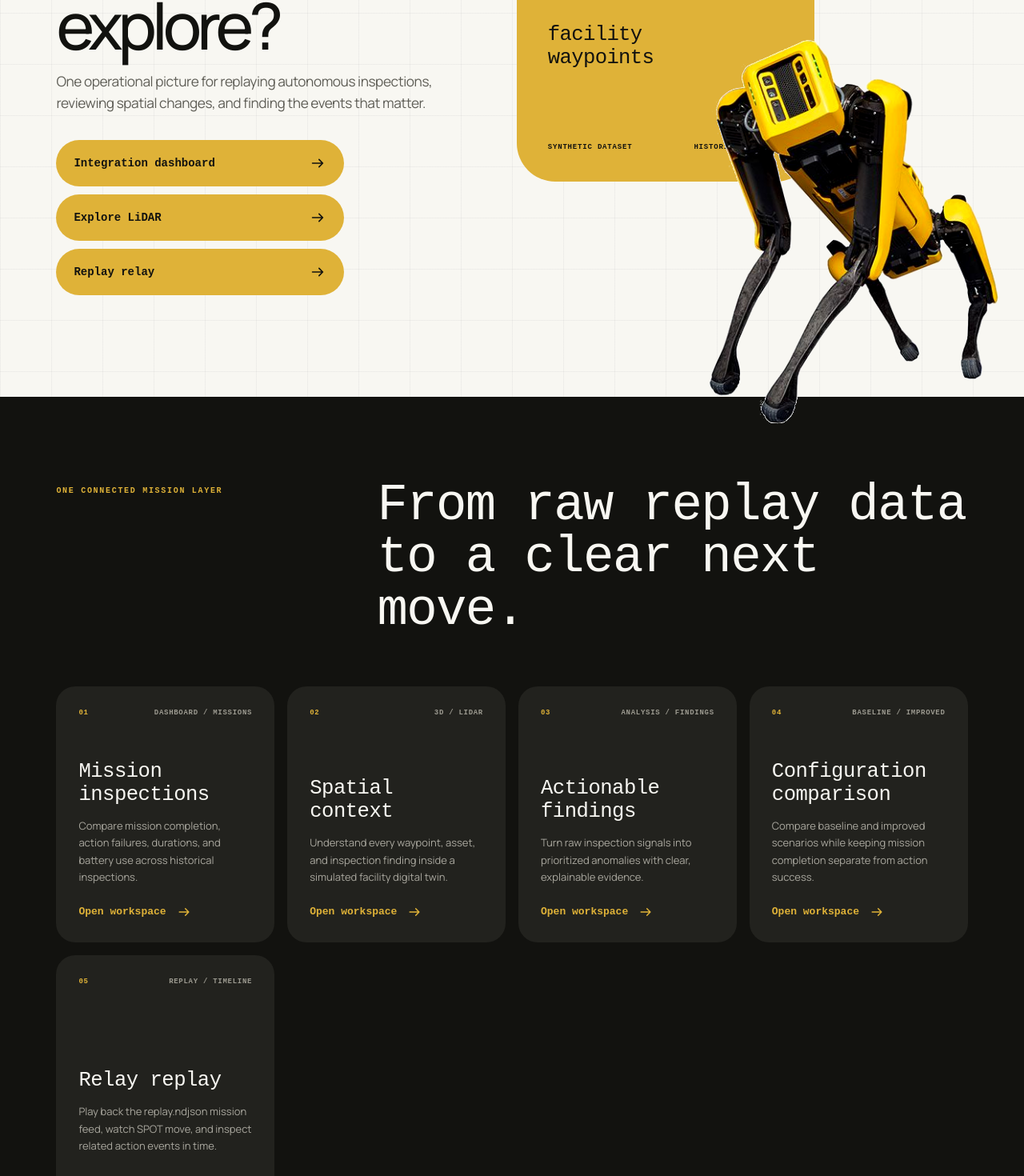
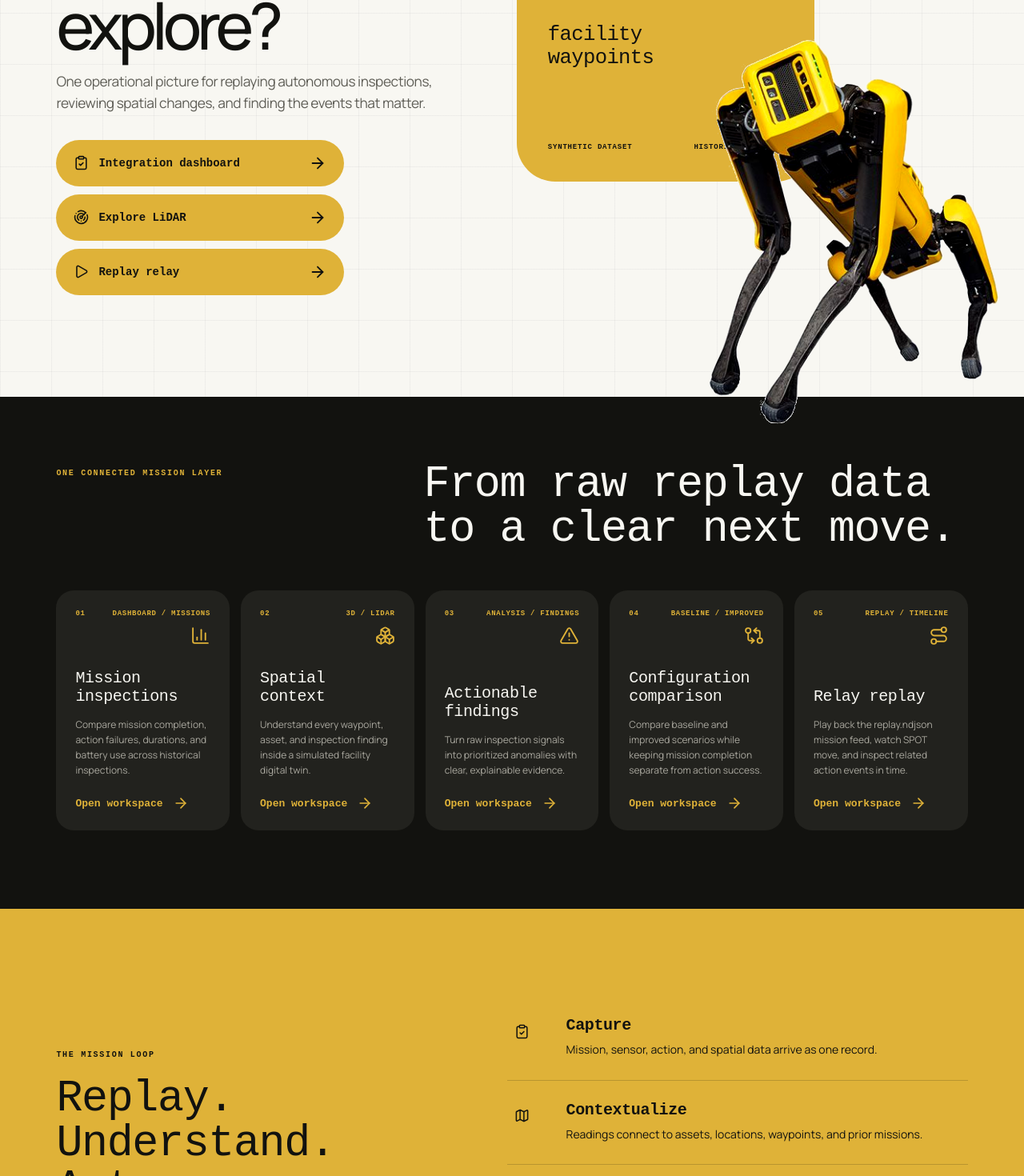
Before and after one commit to teafany/knight-hacks-ix, a React (Vite) app in the folder frontend/: page / in a window 1280 px wide. Shown: the part 304-1774 px from the top of the page at 80% size. Built offline with nearby package versions, Linux system fonts and the light colour scheme; a web font is replaced by a local one.

Commit message:
chore: integrate lucide

```diff
--- a/frontend/package.json
+++ b/frontend/package.json
@@ -10,6 +10,7 @@
     "preview": "vite preview"
   },
   "dependencies": {
+    "lucide-react": "^1.55.0",
     "react": "^19.2.8",
     "react-dom": "^19.2.8",
     "three": "^0.186.1"
--- a/frontend/src/App.css
+++ b/frontend/src/App.css
@@ -102,7 +102,19 @@ h1 strong {
     color 180ms ease;
 }
 
-.actions svg {
+.action-label {
+  display: flex;
+  min-width: 0;
+  align-items: center;
+  gap: 12px;
+}
+
+.action-label svg {
+  width: 19px;
+  height: 19px;
+}
+
+.actions > a > svg {
   width: 22px;
   height: 22px;
   flex: 0 0 auto;
@@ -115,7 +127,7 @@ h1 strong {
   transform: translateY(-3px);
 }
 
-.actions > a:hover svg {
+.actions > a:hover > svg {
   transform: translateX(4px);
 }
 
@@ -225,17 +237,17 @@ h1 strong {
 }
 
 .capabilities-section {
-  padding: 104px clamp(24px, 5.5vw, 84px) 110px;
+  padding: 82px clamp(24px, 5.5vw, 84px) 90px;
   background: #12120f;
   color: #f8f7f2;
 }
 
 .section-heading {
   display: grid;
-  grid-template-columns: 1fr 2fr;
-  gap: 32px;
+  grid-template-columns: minmax(220px, 0.75fr) minmax(0, 1.25fr);
+  gap: clamp(28px, 4vw, 64px);
   align-items: start;
-  margin-bottom: 62px;
+  margin-bottom: 48px;
 }
 
 .section-heading > p {
@@ -254,7 +266,7 @@ h1 strong {
   max-width: 850px;
   margin: 0;
   font-family: "Bitcount Single", monospace;
-  font-size: clamp(38px, 5vw, 72px);
+  font-size: clamp(34px, 4.3vw, 60px);
   font-variation-settings: "wght" 520;
   font-weight: 520;
   line-height: 1.02;
@@ -263,16 +275,19 @@ h1 strong {
 
 .capability-grid {
   display: grid;
-  grid-template-columns: repeat(4, 1fr);
-  gap: 16px;
+  grid-template-columns: repeat(5, minmax(190px, 1fr));
+  gap: 14px;
+  overflow-x: auto;
+  padding-bottom: 8px;
+  scrollbar-color: rgba(223, 178, 56, 0.55) rgba(248, 247, 242, 0.08);
 }
 
 .capability-card {
   display: flex;
-  min-height: 320px;
+  min-height: 300px;
   flex-direction: column;
-  padding: 28px;
-  border-radius: 24px;
+  padding: 24px;
+  border-radius: 22px;
   background: #22221e;
   transition:
     transform 200ms ease,
@@ -287,6 +302,7 @@ h1 strong {
 .card-topline {
   display: flex;
   justify-content: space-between;
+  gap: 12px;
   color: #9c9a90;
   font-family: "Bitcount Single", monospace;
   font-size: 9px;
@@ -300,10 +316,24 @@ h1 strong {
   color: #dfb238;
 }
 
+.card-meta {
+  display: grid;
+  justify-items: end;
+  gap: 10px;
+  text-align: right;
+}
+
+.card-meta svg {
+  width: 25px;
+  height: 25px;
+  color: #dfb238;
+  stroke-width: 1.8;
+}
+
 .capability-card h3 {
   margin: auto 0 14px;
   font-family: "Bitcount Single", monospace;
-  font-size: clamp(22px, 2vw, 29px);
+  font-size: clamp(20px, 1.55vw, 25px);
   font-variation-settings: "wght" 530;
   font-weight: 530;
   letter-spacing: -0.02em;
@@ -312,8 +342,8 @@ h1 strong {
 .capability-card p {
   margin: 0;
   color: #aaa89f;
-  font-size: 13px;
-  line-height: 1.65;
+  font-size: 12px;
+  line-height: 1.6;
 }
 
 .workflow-section {
@@ -346,11 +376,23 @@ h1 strong {
 }
 
 .workflow-list li > span {
+  display: flex;
+  align-items: center;
+  justify-content: center;
+  width: 38px;
+  height: 38px;
+  color: #12120f;
   font-family: "Bitcount Single", monospace;
   font-size: 10px;
   font-variation-settings: "wght" 650;
   font-weight: 800;
   letter-spacing: 0.08em;
+}
+
+.workflow-list li > span svg {
+  width: 19px;
+  height: 19px;
+  stroke-width: 1.9;
 }
 
 .workflow-list strong {
@@ -450,10 +492,6 @@ footer > * {
 }
 
 @media (max-width: 960px) {
-  .capability-grid {
-    grid-template-columns: repeat(2, 1fr);
-  }
-
   .capability-card {
     min-height: 280px;
   }
@@ -562,10 +600,6 @@ footer > * {
     padding: 76px 20px;
   }
 
-  .capability-grid {
-    grid-template-columns: 1fr;
-  }
-
   .capability-card {
     min-height: 250px;
   }
--- a/frontend/src/App.tsx
+++ b/frontend/src/App.tsx
@@ -1,11 +1,35 @@
 import { useEffect, useState } from "react";
+import {
+  AlertTriangle,
+  ArrowRight,
+  BarChart3,
+  Boxes,
+  ClipboardCheck,
+  GitCompareArrows,
+  Map,
+  Play,
+  Radar,
+  Route,
+  Workflow,
+  type LucideIcon,
+} from "lucide-react";
 import Dashboard from "./Dashboard";
 import DatasetDashboard from "./DatasetDashboard";
 import RelayPage from "./RelayPage";
 import robotImage from "./assets/spot-robot.svg";
 import "./App.css";
 
-const capabilities = [
+type Capability = {
+  id: string;
+  number: string;
+  title: string;
+  text: string;
+  meta: string;
+  target: string;
+  icon: LucideIcon;
+};
+
+const capabilities: Capability[] = [
   {
     id: "existing-inspections",
     number: "01",
@@ -13,6 +37,7 @@ const capabilities = [
     text: "Compare mission completion, action failures, durations, and battery use across historical inspections.",
     meta: "Dashboard / Missions",
     target: "missions",
+    icon: BarChart3,
   },
   {
     id: "lidar-data",
@@ -21,6 +46,7 @@ const capabilities = [
     text: "Understand every waypoint, asset, and inspection finding inside a simulated facility digital twin.",
     meta: "3D / LiDAR",
     target: "digital-twin",
+    icon: Boxes,
   },
   {
     id: "anomaly-analysis",
@@ -29,6 +55,7 @@ const capabilities = [
     text: "Turn raw inspection signals into prioritized anomalies with clear, explainable evidence.",
     meta: "Analysis / Findings",
     target: "findings",
+    icon: AlertTriangle,
   },
   {
     id: "timeline-events",
@@ -37,6 +64,7 @@ const capabilities = [
     text: "Compare baseline and improved scenarios while keeping mission completion separate from action success.",
     meta: "Baseline / Improved",
     target: "missions",
+    icon: GitCompareArrows,
   },
   {
     id: "relay-replay",
@@ -45,24 +73,9 @@ const capabilities = [
     text: "Play back the replay.ndjson mission feed, watch SPOT move, and inspect related action events in time.",
     meta: "Replay / Timeline",
     target: "relay",
+    icon: Route,
   },
 ];
-
-function ArrowIcon() {
-  return (
-    <svg
-      aria-hidden="true"
-      viewBox="0 0 24 24"
-      fill="none"
-      stroke="currentColor"
-      strokeWidth="1.8"
-      strokeLinecap="round"
-      strokeLinejoin="round"
-    >
-      <path d="M5 12h14M14 7l5 5-5 5" />
-    </svg>
-  );
-}
 
 export default function App() {
   const [page, setPage] = useState<"landing" | "lidar" | "dashboard" | "relay">(() => {
@@ -175,8 +188,11 @@ export default function App() {
                 openDashboardPage();
               }}
             >
+              <span className="action-label">
+                <ClipboardCheck aria-hidden="true" />
                 Integration dashboard
-              <ArrowIcon />
+              </span>
+              <ArrowRight aria-hidden="true" />
             </a>
             <a
               href="#lidar"
@@ -185,8 +201,11 @@ export default function App() {
                 openLidarPage("digital-twin");
               }}
             >
+              <span className="action-label">
+                <Radar aria-hidden="true" />
                 Explore LiDAR
-              <ArrowIcon />
+              </span>
+              <ArrowRight aria-hidden="true" />
             </a>
             <a
               href="/relay"
@@ -195,8 +214,11 @@ export default function App() {
                 openRelayPage();
               }}
             >
+              <span className="action-label">
+                <Play aria-hidden="true" />
                 Replay relay
-              <ArrowIcon />
+              </span>
+              <ArrowRight aria-hidden="true" />
             </a>
           </div>
         </div>
@@ -236,7 +258,9 @@ export default function App() {
           </h2>
         </div>
         <div className="capability-grid">
-          {capabilities.map((capability) => (
+          {capabilities.map((capability) => {
+            const CapabilityIcon = capability.icon;
+            return (
               <article
                 className="capability-card"
                 id={capability.id}
@@ -244,7 +268,10 @@ export default function App() {
               >
                 <div className="card-topline">
                   <span>{capability.number}</span>
+                  <span className="card-meta">
                     <span>{capability.meta}</span>
+                    <CapabilityIcon aria-hidden="true" />
+                  </span>
                 </div>
                 <h3>{capability.title}</h3>
                 <p>{capability.text}</p>
@@ -260,10 +287,11 @@ export default function App() {
                     }
                   }}
                 >
-                Open workspace <ArrowIcon />
+                  Open workspace <ArrowRight aria-hidden="true" />
                 </a>
               </article>
-          ))}
+            );
+          })}
         </div>
       </section>
 
@@ -274,7 +302,9 @@ export default function App() {
         </div>
         <ol className="workflow-list">
           <li>
-            <span>01</span>
+            <span>
+              <ClipboardCheck aria-hidden="true" />
+            </span>
             <div>
               <strong>Capture</strong>
               <p>
@@ -283,7 +313,9 @@ export default function App() {
             </div>
           </li>
           <li>
-            <span>02</span>
+            <span>
+              <Map aria-hidden="true" />
+            </span>
             <div>
               <strong>Contextualize</strong>
               <p>
@@ -293,7 +325,9 @@ export default function App() {
             </div>
           </li>
           <li>
-            <span>03</span>
+            <span>
+              <Workflow aria-hidden="true" />
+            </span>
             <div>
               <strong>Prioritize</strong>
               <p>
@@ -308,7 +342,7 @@ export default function App() {
       <footer id="contact">
         <p>Autonomous inspection, made understandable.</p>
         <a href="#top">
-          Back to mission <ArrowIcon />
+          Back to mission <ArrowRight aria-hidden="true" />
         </a>
       </footer>
     </main>
--- a/frontend/src/RelayPage.css
+++ b/frontend/src/RelayPage.css
@@ -163,13 +163,19 @@
   overflow: hidden;
   border: 1px solid #333127;
   border-radius: 8px;
-  background: #f8f7f2;
+  background:
+    radial-gradient(circle, rgba(223, 178, 56, 0.2) 1px, transparent 1.4px),
+    #12120f;
+  background-size: 18px 18px;
 }
 
 .relay-map-canvas {
   position: relative;
   width: min(calc(100% - 24px), calc((100svh - 326px) * 1.8403));
+  overflow: hidden;
+  border-radius: 8px;
   aspect-ratio: 1095 / 595;
+  box-shadow: 0 0 0 1px rgba(223, 178, 56, 0.18);
 }
 
 .relay-map-canvas img {
```
Also changed, not shown: 1 other file (tests, documents, lock files or other folders). Lines whose indentation alone changed are shown as unchanged.
